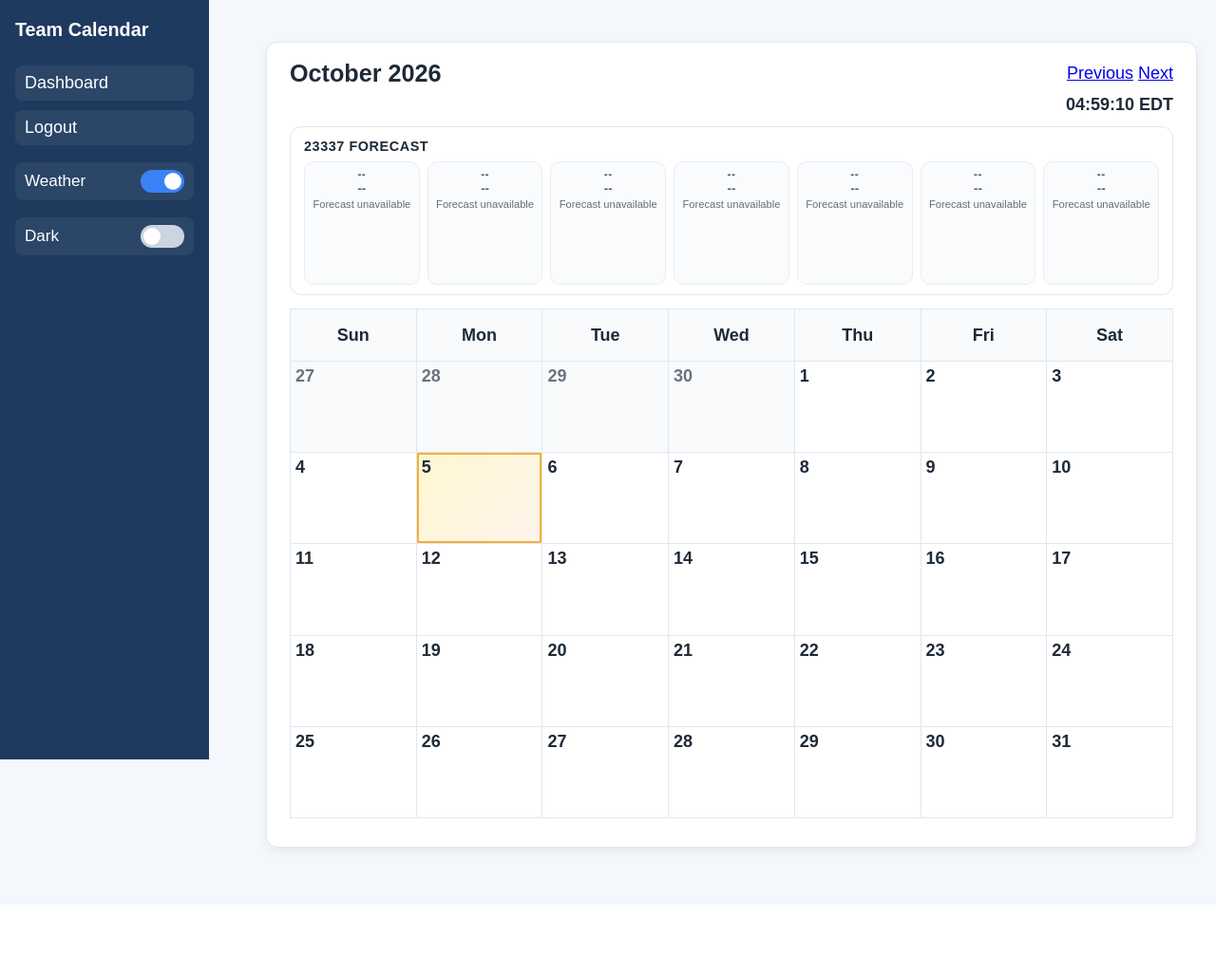
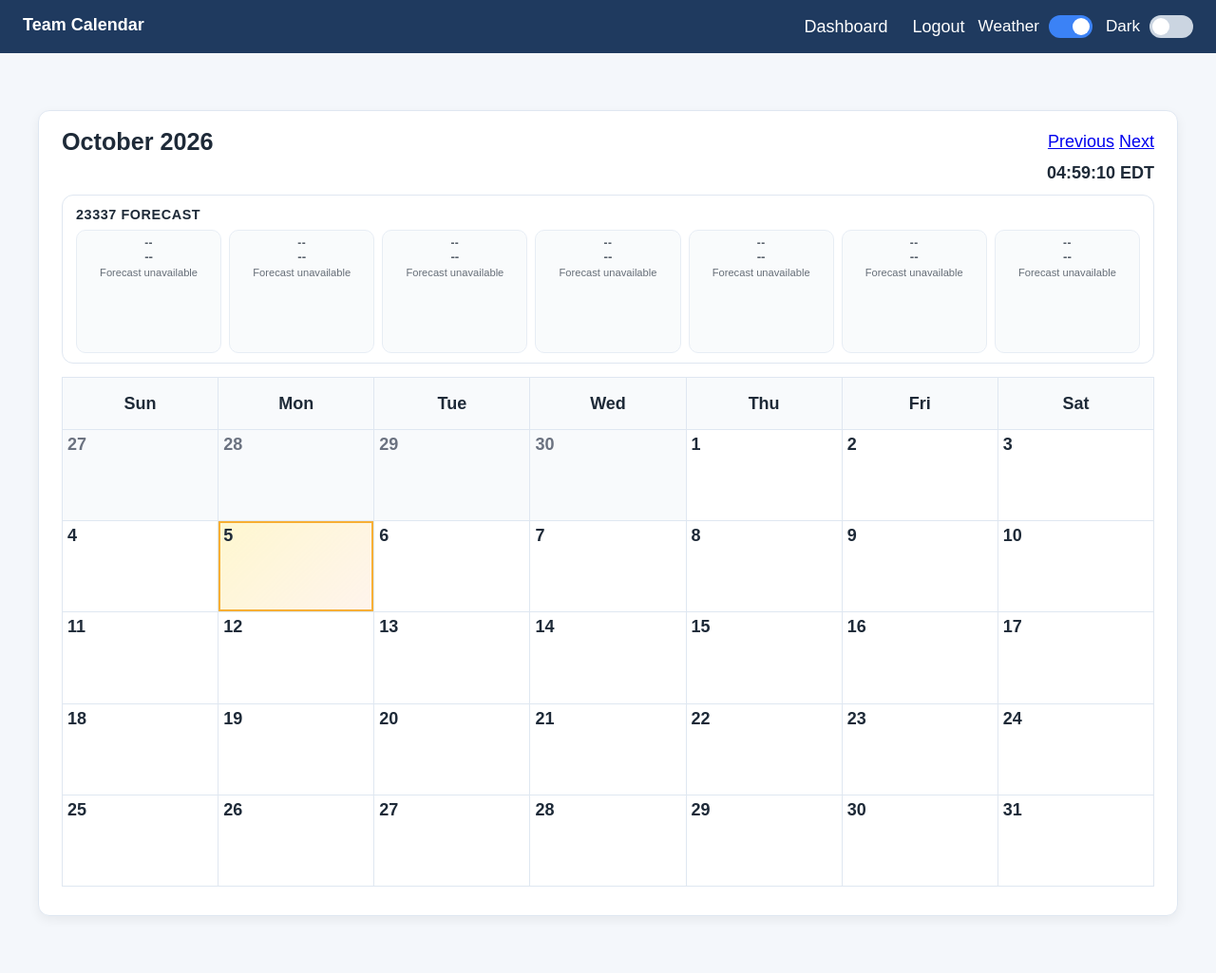
Before and after one commit to orbitshift/calendar-app, a Flask app: page /dashboard in a window 1280 px wide. Shown: the whole page at 95% size. Before the commit the page ends 903 px from the top, so only its background shows below. Run offline with Flask 3, Linux system fonts and the light colour scheme; a user stored in the database is signed in; data comes from the database, SQL or seed files in the repository; data that the repository does not hold is empty.

Commit message:
Restore top header controls

```diff
--- a/templates/base.html
+++ b/templates/base.html
@@ -200,43 +200,10 @@
         0% { transform: translateX(-10px); }
         100% { transform: translateX(10px); }
       }
-      .container {
-        max-width: calc(100vw - 290px);
-        margin: 24px 0 40px 260px;
-        padding: 20px;
-      }
+      .container { max-width: 1200px; margin: 40px auto; padding: 20px; }
       .card { background: var(--panel); border: 1px solid var(--panel-border); border-radius: 12px; padding: 24px; box-shadow: 0 4px 12px rgba(0,0,0,0.06); }
-      nav {
-        position: fixed;
-        left: 0;
-        top: 0;
-        width: 220px;
-        height: 100vh;
-        display: flex;
-        flex-direction: column;
-        gap: 18px;
-        padding: 20px 16px;
-        background: var(--header-bg);
-        color: white;
-        box-sizing: border-box;
-      }
-      nav .brand {
-        font-size: 1.1rem;
-        font-weight: 700;
-        margin-bottom: 8px;
-      }
-      nav .nav-links {
-        display: flex;
-        flex-direction: column;
-        gap: 10px;
-      }
-      nav a {
-        color: white;
-        text-decoration: none;
-        padding: 8px 10px;
-        border-radius: 8px;
-        background: rgba(255,255,255,0.06);
-      }
+      nav { display: flex; justify-content: space-between; padding: 16px 24px; background: var(--header-bg); color: white; }
+      nav a { color: white; text-decoration: none; margin-left: 12px; }
       form { display: flex; flex-direction: column; gap: 12px; }
       input, textarea, select { padding: 10px; border: 1px solid var(--input-border); border-radius: 8px; background: var(--input-bg); color: var(--text); font-size: 1rem; }
       button { background: #2a7ae2; color: white; border: none; border-radius: 8px; padding: 10px 16px; cursor: pointer; font-size: 1rem; }
@@ -285,16 +252,10 @@
         overflow-wrap: anywhere;
       }
       .mode-toggle {
-        display: flex; align-items: center; justify-content: space-between; gap: 10px; color: white; font-size: 0.95rem;
-        padding: 8px 10px;
-        border-radius: 8px;
-        background: rgba(255,255,255,0.06);
+        display: flex; align-items: center; gap: 10px; color: white; font-size: 0.95rem;
       }
       .weather-toggle {
-        display: flex; align-items: center; justify-content: space-between; gap: 10px; color: white; font-size: 0.95rem;
-        padding: 8px 10px;
-        border-radius: 8px;
-        background: rgba(255,255,255,0.06);
+        display: flex; align-items: center; gap: 10px; color: white; font-size: 0.95rem;
       }
       .switch {
         position: relative; display: inline-block; width: 46px; height: 24px;
@@ -318,8 +279,8 @@
   <body class="{% if weather_theme %}weather-theme-{{ weather_theme }}{% endif %}">
     <canvas id="weather-canvas" class="weather-canvas" aria-hidden="true"></canvas>
     <nav>
-      <div class="brand">Team Calendar</div>
-      <div class="nav-links">
+      <div><strong>Team Calendar</strong></div>
+      <div style="display:flex; align-items:center; gap:14px;">
         {% if current_user.is_authenticated %}
           <a href="{{ url_for('dashboard') }}">Dashboard</a>
           <a href="{{ url_for('logout') }}">Logout</a>
@@ -327,7 +288,6 @@
           <a href="{{ url_for('login') }}">Login</a>
           <a href="{{ url_for('register') }}">Register</a>
         {% endif %}
-      </div>
         <div class="weather-toggle">
           <span>Weather</span>
           <label class="switch">
@@ -341,6 +301,7 @@
             <input type="checkbox" id="darkModeToggle">
             <span class="slider"></span>
           </label>
+        </div>
       </div>
     </nav>
 
```
Lines whose indentation alone changed are shown as unchanged.
